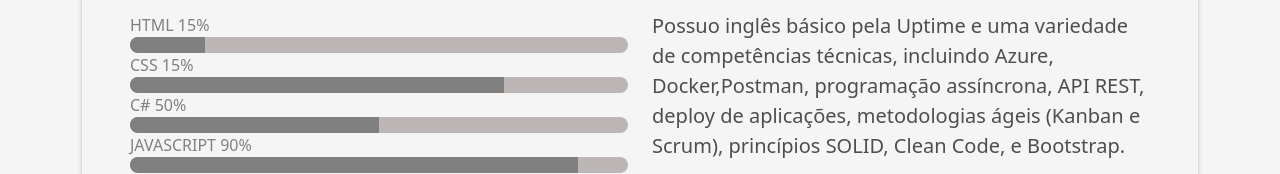
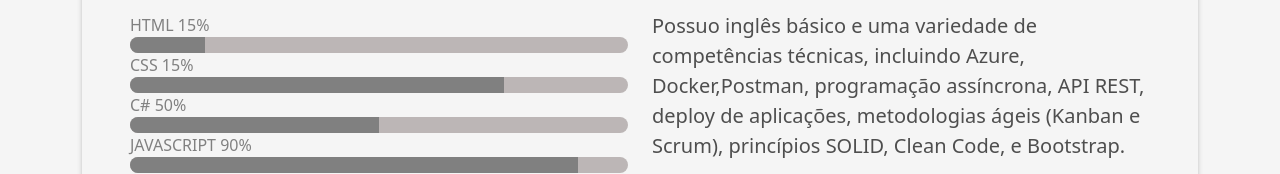
Before and after one commit to Lola-snt/lola-snt.github.io, a website: page index.html in a window 1280 px wide. Shown: the part 1029-1203 px from the top of the page. Drawn offline with nearby package versions, Linux system fonts and the light colour scheme.

Commit message:
Alteração sobre mim

```diff
--- a/index.html
+++ b/index.html
@@ -101,7 +101,7 @@
                       Sou desenvolvedora de software especializada em back-end, com forte conhecimento em Java, C#, JavaScript, Node.JS e .Net Core, além de MySQL e Git.
                     </p>
                     <p class="lead">
-                      Possuo inglês básico pela Uptime e uma variedade de competências técnicas, incluindo Azure, Docker,Postman, programação assíncrona, API REST, deploy de aplicações, metodologias ágeis (Kanban e Scrum), princípios SOLID, Clean Code, e Bootstrap.
+                      Possuo inglês básico  e uma variedade de competências técnicas, incluindo Azure, Docker,Postman, programação assíncrona, API REST, deploy de aplicações, metodologias ágeis (Kanban e Scrum), princípios SOLID, Clean Code, e Bootstrap.
                     </p>
                     <p class="lead">
                       Meu perfil é marcado por uma mentalidade de aprendizado contínua, destacando em aprimoramento técnico e habilidades comportamentais.
```
